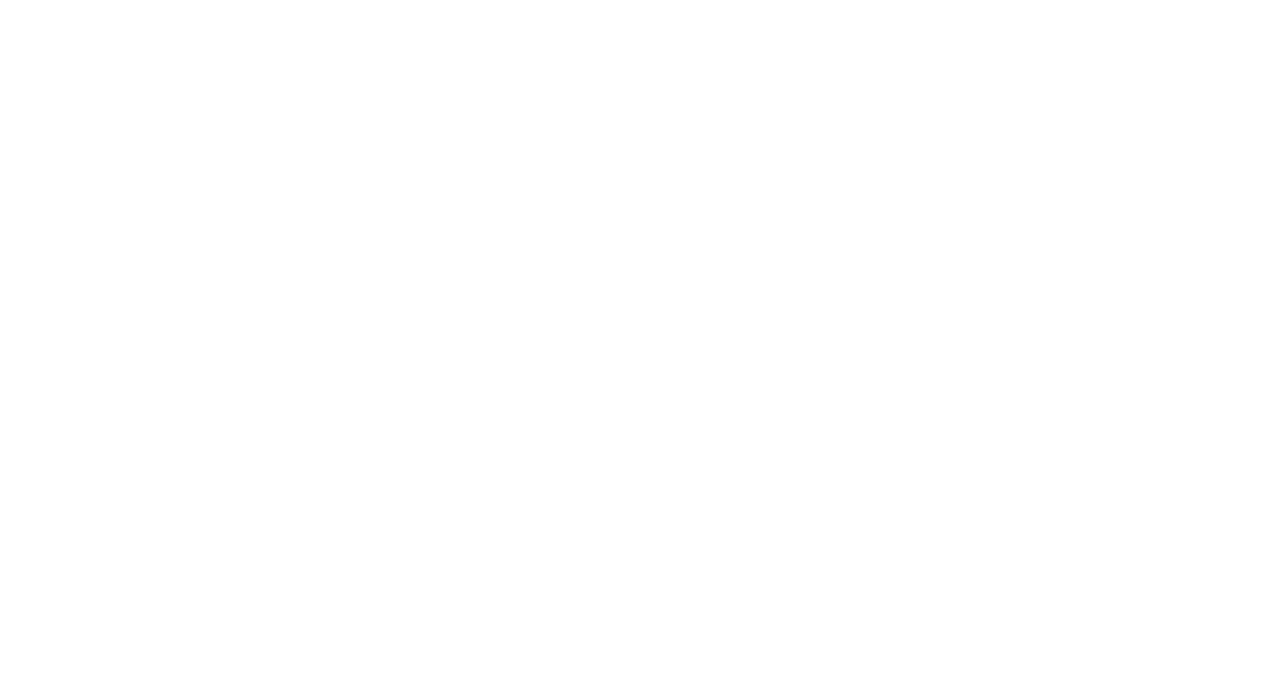
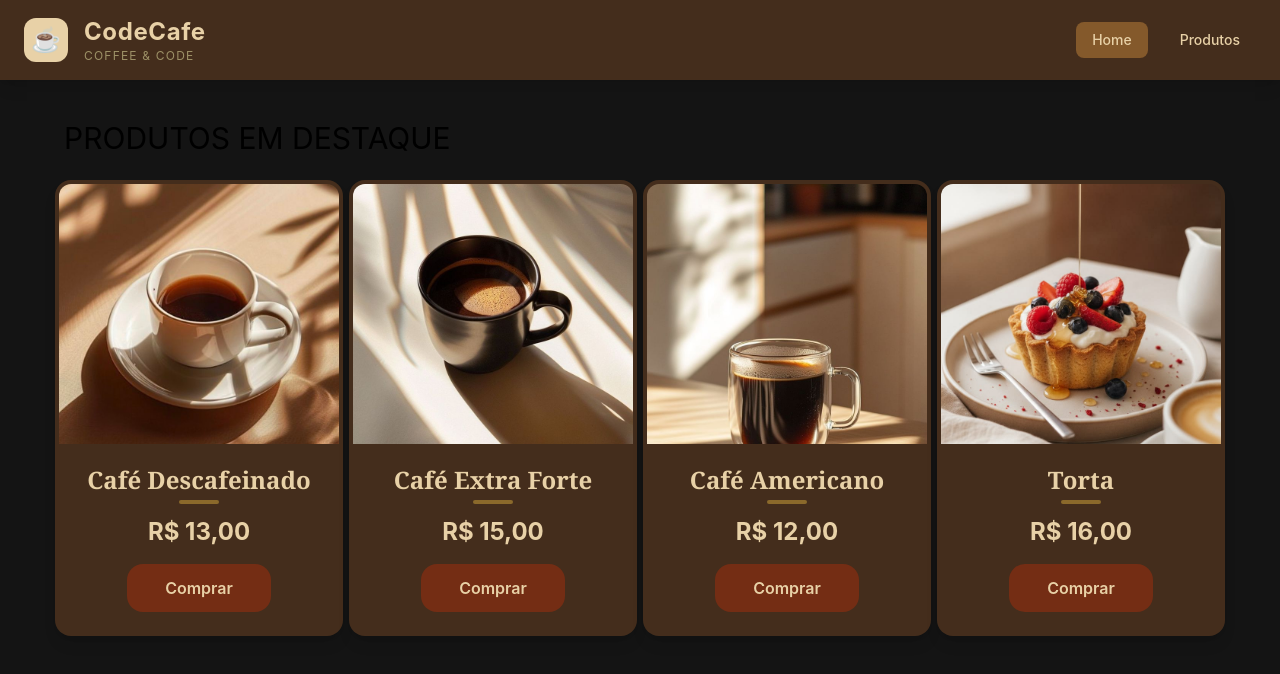
Before and after one commit to CP5-WEB/Codecafe, a React (Vite) app: page / in a window 1280 px wide. Shown: the top 674 px of the page. Built offline with nearby package versions, Linux system fonts and the light colour scheme.

Commit message:
feat: Estilizando e arrumando o App e a Home

```diff
--- a/src/App.jsx
+++ b/src/App.jsx
@@ -1,11 +1,30 @@
+import {
+  BrowserRouter as Router,
+  Routes,
+  Route,
+} from "react-router-dom";
 
+import NavBar from "./components/NavBar";
+import Footer from "./components/Footer";
+
+import Home from "./pages/Home";
+import Produto from "./pages/Produtos";
 
 const App = () => {
   return (
-    <>
+    <Router>
+      <div className="min-h-screen flex flex-col bg-[#141414]">
+        <NavBar />
 
-    </>
-  )
-}
+        <Routes>
+          <Route path="/" element={<Home />} />
+          <Route path="/produtos" element={<Produto />} />
+        </Routes>
 
-export default App
+        <Footer />
+      </div>
+    </Router>
+  );
+};
+
+export default App;
--- a/src/pages/Home.jsx
+++ b/src/pages/Home.jsx
@@ -1,24 +1,48 @@
-import ImagemCafe1 from "../assets/cafe1.jpg"
-import ImagemCafe2 from "../assets/cafe2.jpg"
-import ImagemCafe3 from "../assets/cafe3.jpg"
-import ImagemTorta from "../assets/doce1.jpg"
+
+import Card from "../components/Card";
+
+import ImagemCafe1 from "../assets/cafe1.jpg";
+import ImagemCafe2 from "../assets/cafe2.jpg";
+import ImagemCafe3 from "../assets/cafe3.jpg";
+import ImagemTorta from "../assets/doce1.jpg";
 
 const Home = () => {
-
   const cafe = [
-    { id: 1, titulo: "Café Descafeinado", preco: "R$13", imagem: ImagemCafe1 },
-    { id: 2, titulo: "Café Extra Forte", preco: "R$15", imagem: ImagemCafe2 },
-    { id: 3, titulo: "Café Americano", preco: "R$12", imagem: ImagemCafe3 },
-    { id: 4, titulo: "Torta", preco: "R$16", imagem: ImagemTorta }
+    {
+      id: 1,
+      titulo: "Café Descafeinado",
+      preco: "R$ 13,00",
+      imagem: ImagemCafe1,
+    },
+    {
+      id: 2,
+      titulo: "Café Extra Forte",
+      preco: "R$ 15,00",
+      imagem: ImagemCafe2,
+    },
+    {
+      id: 3,
+      titulo: "Café Americano",
+      preco: "R$ 12,00",
+      imagem: ImagemCafe3,
+    },
+    {
+      id: 4,
+      titulo: "Torta",
+      preco: "R$ 16,00",
+      imagem: ImagemTorta,
+    },
   ];
-
 
   return (
     <main className="px-[5%] mt-10 mb-16 grow">
-      <h2 className="titulo text-3xl">PRODUTOS EM DESTAQUE</h2>
-      <section className="grid grid-cols-[repeat(auto-fit,minmax(250px,1fr))] gap-6">
-    {games.map((cafes) => (
-      <GameCard
+      <h2 className="titulo text-3xl mb-6">
+        PRODUTOS EM DESTAQUE
+      </h2>
+
+      <section className="grid grid-cols-[repeat(auto-fit,minmax(250px,1fr))] gap-6 justify-items-center">
+        {cafe.map((cafes) => (
+          <Card
             key={cafes.id}
             titulo={cafes.titulo}
             preco={cafes.preco}
@@ -28,6 +52,6 @@
       </section>
     </main>
   );
-}
+};
 
-export default Home
+export default Home;
```
Lines whose indentation alone changed are shown as unchanged.
